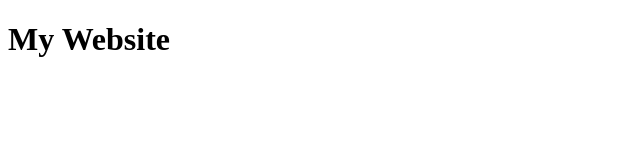
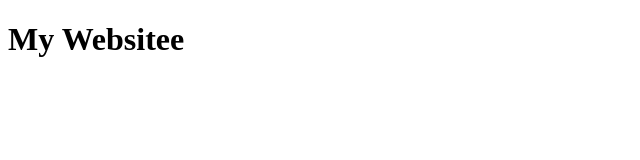
Before and after one commit to brianguo41988/express_crash_course, a website: page index.html in a window 1280 px wide. Shown: the full height of the page, 0-640 px from the left. Drawn offline with Linux system fonts and the light colour scheme.

Commit message:
first websitee commit

```diff
--- a/index.html
+++ b/index.html
@@ -8,7 +8,7 @@
     </head>
 
     <body>
-        <h1> My Website </h1>
+        <h1> My Websitee </h1>
         <!-- <script src="index.js"></script> -->
 
     </body>
```
